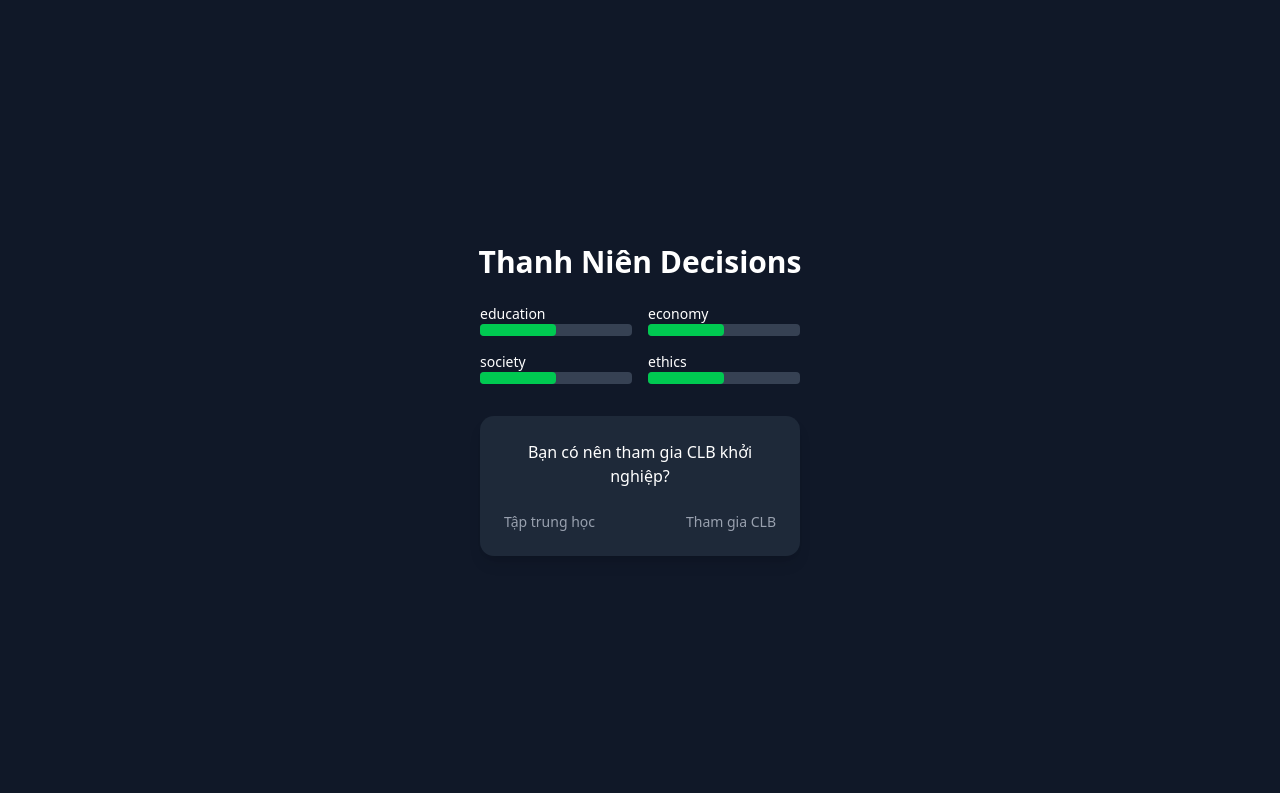
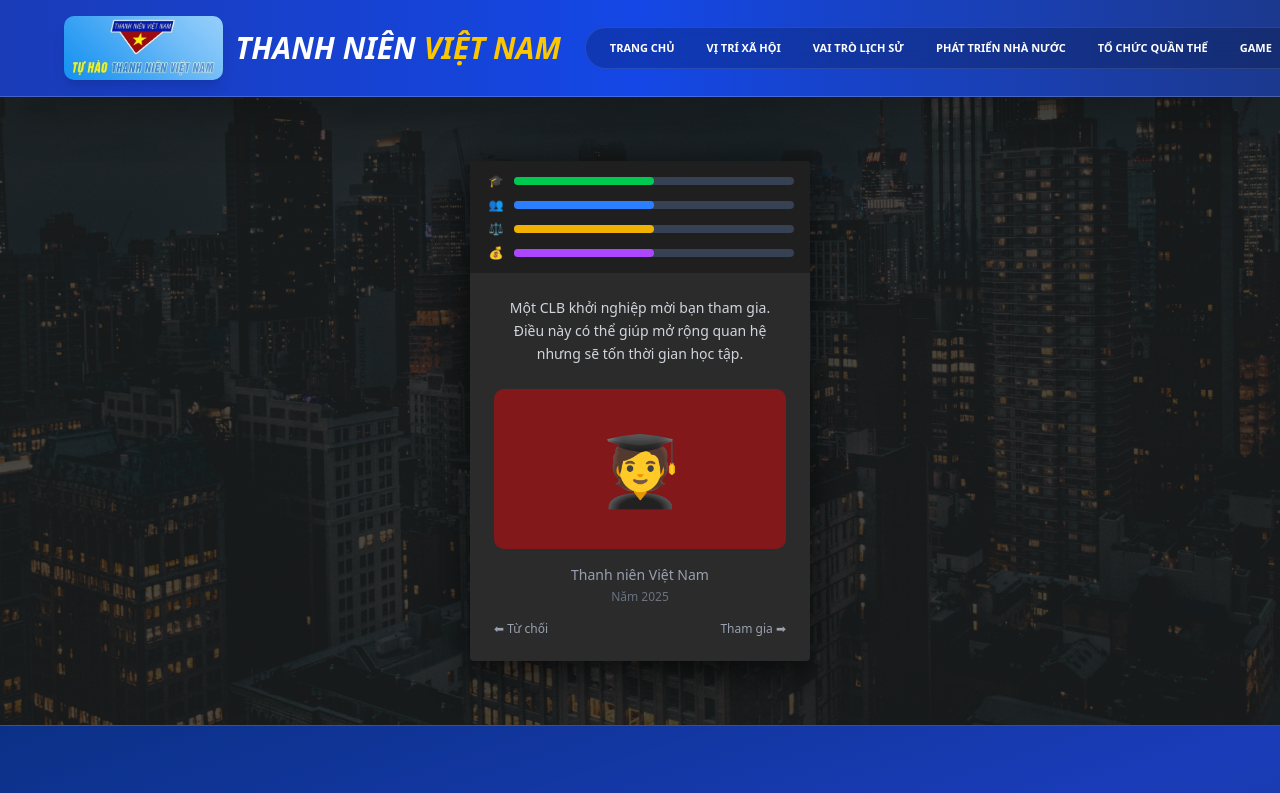
Before and after one commit to nguyenthanhhoa183091/genzvn, a Next.js app: page /games in a window 1280 px wide. Shown: the top 793 px of the page. Built offline with nearby package versions, Linux system fonts and the light colour scheme.

Commit message:
game_update_content

```diff
--- a/app/games/page.tsx
+++ b/app/games/page.tsx
@@ -1,134 +1,250 @@
 "use client"
 
+import Header from "@/components/Header"
+import Footer from "@/components/Footer"
 import { useState } from "react"
 import { motion, useMotionValue, useTransform } from "framer-motion"
 
 type Stats = {
-  education: number
-  economy: number
-  society: number
-  ethics: number
+  "giáo dục": number
+  "kinh tế": number
+  "xã hội": number
+  "đạo đức": number
 }
 
 type Card = {
   text: string
-  left: {
-    label: string
-    effect: Partial<Stats>
-  }
-  right: {
-    label: string
-    effect: Partial<Stats>
-  }
+  left: { label: string; effect: Partial<Stats> }
+  right: { label: string; effect: Partial<Stats> }
 }
 
 const cards: Card[] = [
+
   {
-    text: "Bạn có nên tham gia CLB khởi nghiệp?",
-    left: {
-      label: "Tập trung học",
-      effect: { education: +10, economy: -3 },
+    text: "Một CLB khởi nghiệp mời bạn tham gia. Điều này có thể giúp mở rộng quan hệ nhưng sẽ tốn thời gian học tập.",
+    left: { label: "Từ chối", effect: { "giáo dục": 8 } },
+    right: { label: "Tham gia", effect: { "xã hội": 10, "kinh tế": 3 } }
   },
-    right: {
-      label: "Tham gia CLB",
-      effect: { economy: +6, society: +5 },
+
+  {
+    text: "Bạn được đề nghị làm thêm vào cuối tuần.",
+    left: { label: "Tập trung học", effect: { "giáo dục": 6 } },
+    right: { label: "Nhận việc", effect: { "kinh tế": 8, "giáo dục": -3 } }
   },
+
+  {
+    text: "Bạn được mời tham gia tình nguyện vùng sâu.",
+    left: { label: "Đi tình nguyện", effect: { "xã hội": 10, "đạo đức": 6 } },
+    right: { label: "Ở lại học", effect: { "giáo dục": 5 } }
+  },
+
+  {
+    text: "Một startup đề nghị bạn tham gia từ sớm.",
+    left: { label: "Thử sức", effect: { "kinh tế": 12, "giáo dục": -4 } },
+    right: { label: "Từ chối", effect: { "giáo dục": 5 } }
+  },
+
+  {
+    text: "Bạn được học bổng đi du học.",
+    left: { label: "Đi du học", effect: { "giáo dục": 15, "xã hội": -3 } },
+    right: { label: "Ở lại VN", effect: { "xã hội": 6 } }
+  },
+
+  {
+    text: "Một phong trào xã hội cần người lãnh đạo.",
+    left: { label: "Tham gia", effect: { "xã hội": 12, "đạo đức": 5 } },
+    right: { label: "Tránh xa", effect: { "kinh tế": 3 } }
+  },
+
+  {
+    text: "Bạn phát hiện gian lận trong công ty.",
+    left: { label: "Tố cáo", effect: { "đạo đức": 12, "kinh tế": -6 } },
+    right: { label: "Im lặng", effect: { "kinh tế": 8, "đạo đức": -5 } }
+  },
+
+  {
+    text: "Bạn có cơ hội đầu tư vào công nghệ mới.",
+    left: { label: "Đầu tư", effect: { "kinh tế": 15 } },
+    right: { label: "Không mạo hiểm", effect: { "đạo đức": 2 } }
+  },
+
+  {
+    text: "Một người bạn cần giúp đỡ tài chính.",
+    left: { label: "Giúp", effect: { "đạo đức": 8, "kinh tế": -4 } },
+    right: { label: "Từ chối", effect: { "kinh tế": 2 } }
+  },
+
+  {
+    text: "Bạn được đề nghị tham gia chính quyền địa phương.",
+    left: { label: "Tham gia", effect: { "xã hội": 10, "đạo đức": 5 } },
+    right: { label: "Không tham gia", effect: { "kinh tế": 4 } }
   },
   {
-    text: "Bạn được mời làm thêm cuối tuần.",
-    left: {
-      label: "Từ chối",
-      effect: { education: +5 },
+  text: "Một cuộc thi sáng tạo công nghệ dành cho sinh viên đang mở đăng ký.",
+  left: { label: "Tham gia", effect: { "giáo dục": 10, "kinh tế": 2 } },
+  right: { label: "Bỏ qua", effect: { "xã hội": 3 } }
   },
-    right: {
-      label: "Nhận việc",
-      effect: { economy: +8, education: -3 },
+
+  {
+    text: "Bạn được mời làm mentor cho một nhóm sinh viên trẻ.",
+    left: { label: "Nhận lời", effect: { "xã hội": 8, "đạo đức": 5 } },
+    right: { label: "Từ chối", effect: { "kinh tế": 3 } }
   },
+
+  {
+    text: "Một công ty lớn muốn tuyển bạn với mức lương hấp dẫn.",
+    left: { label: "Nhận việc", effect: { "kinh tế": 12, "giáo dục": -2 } },
+    right: { label: "Tiếp tục học", effect: { "giáo dục": 8 } }
   },
+
   {
-    text: "Bạn thấy một chiến dịch tình nguyện.",
-    left: {
-      label: "Tham gia",
-      effect: { society: +10, economy: -2 },
+    text: "Bạn có cơ hội tổ chức một dự án cộng đồng cho thanh niên.",
+    left: { label: "Thực hiện", effect: { "xã hội": 12, "đạo đức": 6 } },
+    right: { label: "Không tham gia", effect: { "kinh tế": 3 } }
   },
-    right: {
-      label: "Bỏ qua",
-      effect: { economy: +3, society: -4 },
+
+  {
+    text: "Bạn được mời phát biểu tại một hội thảo thanh niên.",
+    left: { label: "Nhận lời", effect: { "xã hội": 8, "giáo dục": 4 } },
+    right: { label: "Từ chối", effect: { "đạo đức": 2 } }
   },
+
+  {
+    text: "Một người bạn rủ bạn cùng mở quán cà phê startup.",
+    left: { label: "Hợp tác", effect: { "kinh tế": 10, "xã hội": 4 } },
+    right: { label: "Không tham gia", effect: { "giáo dục": 3 } }
   },
+
+  {
+    text: "Bạn phát hiện một dự án xã hội đang thiếu người lãnh đạo.",
+    left: { label: "Đứng ra lãnh đạo", effect: { "xã hội": 14, "đạo đức": 6 } },
+    right: { label: "Để người khác làm", effect: { "giáo dục": 2 } }
+  },
+
+  {
+    text: "Bạn được mời tham gia một khóa đào tạo lãnh đạo trẻ.",
+    left: { label: "Tham gia", effect: { "giáo dục": 9, "xã hội": 5 } },
+    right: { label: "Bỏ qua", effect: { "kinh tế": 4 } }
+  },
+
+  {
+    text: "Một dự án khởi nghiệp thất bại khiến bạn mất tiền.",
+    left: { label: "Bắt đầu lại", effect: { "kinh tế": -4, "giáo dục": 5 } },
+    right: { label: "Dừng lại", effect: { "đạo đức": 2 } }
+  },
+
+  {
+    text: "Bạn được đề nghị tham gia ban tổ chức một sự kiện thanh niên lớn.",
+    left: { label: "Tham gia", effect: { "xã hội": 11, "giáo dục": 3 } },
+    right: { label: "Từ chối", effect: { "kinh tế": 3 } }
+  }
+
+  ]
+
+const characters = [
+  "🧑‍🎓",
+  "💼",
+  "👨‍💼",
+  "🏛",
+  "⭐"
 ]
 
 function applyEffect(stats: Stats, effect: Partial<Stats>): Stats {
   const newStats = { ...stats }
 
-  Object.entries(effect).forEach(([key, value]) => {
-    const k = key as keyof Stats
-    newStats[k] = Math.max(0, Math.min(100, newStats[k] + (value ?? 0)))
+  Object.entries(effect).forEach(([k, v]) => {
+    const key = k as keyof Stats
+    newStats[key] = Math.max(0, Math.min(100, newStats[key] + (v ?? 0)))
   })
 
   return newStats
 }
 
-export default function YouthLapseGame() {
+export default function GamePage() {
 
   const [stats, setStats] = useState<Stats>({
-    education: 50,
-    economy: 50,
-    society: 50,
-    ethics: 50,
+    "giáo dục": 50,
+    "kinh tế": 50,
+    "xã hội": 50,
+    "đạo đức": 50
   })
 
   const [index, setIndex] = useState(0)
 
   const x = useMotionValue(0)
-  const rotate = useTransform(x, [-200, 200], [-15, 15])
+  const rotate = useTransform(x, [-200, 200], [-12, 12])
 
   const card = cards[index % cards.length]
 
+  const year = 2025 + index
+
+  const phase = Math.min(4, Math.floor(index / 5))
+
+  const character = characters[phase]
+
   const handleChoice = (side: "left" | "right") => {
 
-    const effect = side === "left"
+    const effect =
+      side === "left"
         ? card.left.effect
         : card.right.effect
 
-    const newStats = applyEffect(stats, effect)
+    setStats(applyEffect(stats, effect))
 
-    setStats(newStats)
     setIndex(index + 1)
   }
 
-  const gameOver = Object.values(stats).some(v => v <= 0 || v >= 100)
+  const gameOver =
+    Object.values(stats).some(v => v <= 0 || v >= 100)
+
+  const endingText = () => {
+
+    if (stats["giáo dục"] >= 100)
+      return "Bạn trở thành trí thức dẫn dắt xã hội."
+
+    if (stats["kinh tế"] >= 100)
+      return "Bạn trở thành doanh nhân giàu có."
+
+    if (stats["xã hội"] >= 100)
+      return "Bạn trở thành nhà hoạt động xã hội."
+
+    if (stats["đạo đức"] >= 100)
+      return "Bạn trở thành biểu tượng đạo đức."
+
+    return "Xã hội sụp đổ vì mất cân bằng."
+  }
+
+  const effectPreview =
+    x.get() > 60
+      ? card.right.effect
+      : x.get() < -60
+      ? card.left.effect
+      : null
 
   return (
+    <div className="flex flex-col min-h-screen bg-[#1a1a1a] text-white relative overflow-hidden">
 
-    <main className="flex flex-col items-center justify-center min-h-screen bg-gray-900 text-white">
+      <Header />
 
-      <h1 className="text-3xl font-bold mb-6">
-        Thanh Niên Decisions
-      </h1>
 
-      {/* Stats */}
 
-      <div className="grid grid-cols-2 gap-4 mb-8 w-80">
-
-        {Object.entries(stats).map(([key, value]) => (
-
-          <div key={key}>
-
-            <div className="text-sm">{key}</div>
-
-            <div className="bg-gray-700 h-3 rounded">
+      <main className="relative flex-grow flex items-center justify-center py-16 overflow-hidden">
+        {/* SKYLINE BACKGROUND */}
 
         <div
-                className="bg-green-500 h-3 rounded"
-                style={{ width: `${value}%` }}
+          className="absolute inset-0 bg-[url('/background/skyline.jpg')] bg-bottom bg-cover opacity-20 pointer-events-none z-0"
         />
 
-            </div>
+        <div className="relative z-10 w-[340px] bg-[#2b2b2b] rounded shadow-[0_10px_40px_rgba(0,0,0,0.7)] overflow-hidden">
 
-          </div>
+          {/* STAT BAR */}
 
-        ))}
+          <div className="bg-[#1f1f1f] px-4 py-3 space-y-2">
+
+            <Stat icon="🎓" value={stats["giáo dục"]} color="bg-green-500" />
+            <Stat icon="👥" value={stats["xã hội"]} color="bg-blue-500" />
+            <Stat icon="⚖️" value={stats["đạo đức"]} color="bg-yellow-500" />
+            <Stat icon="💰" value={stats["kinh tế"]} color="bg-purple-500" />
 
           </div>
 
@@ -140,25 +256,57 @@ export default function YouthLapseGame() {
               dragConstraints={{ left: 0, right: 0 }}
               onDragEnd={(e, info) => {
 
-            if (info.offset.x > 120) {
+                if (info.offset.x > 120)
                   handleChoice("right")
-            }
 
-            if (info.offset.x < -120) {
+                if (info.offset.x < -120)
                   handleChoice("left")
-            }
 
               }}
-          className="w-80 bg-gray-800 p-6 rounded-xl shadow-lg text-center cursor-grab"
+              className="p-6 text-center cursor-grab select-none"
             >
 
-          <p className="mb-6">{card.text}</p>
+              <p className="text-sm text-gray-300 mb-6 leading-relaxed">
+                {card.text}
+              </p>
 
-          <div className="flex justify-between text-sm text-gray-400">
+              {/* EFFECT PREVIEW */}
 
-            <span>{card.left.label}</span>
+              {effectPreview && (
+                <div className="text-xs mb-3 text-yellow-300">
 
-            <span>{card.right.label}</span>
+                  {Object.entries(effectPreview).map(([k, v]) => (
+                    <div key={k}>
+                      {v > 0 ? "+" : ""}
+                      {v} {k}
+                    </div>
+                  ))}
+
+                </div>
+              )}
+
+              {/* CHARACTER */}
+
+              <div className="bg-red-900 rounded-lg h-40 flex items-center justify-center mb-4">
+
+                <span className="text-6xl animate-breathe">
+                  {character}
+                </span>
+
+              </div>
+
+              <div className="text-sm text-gray-400 mb-1">
+                Thanh niên Việt Nam
+              </div>
+
+              <div className="text-xs text-gray-500">
+                Năm {year}
+              </div>
+
+              <div className="flex justify-between text-xs text-gray-400 mt-4">
+
+                <span>⬅ {card.left.label}</span>
+                <span>{card.right.label} ➡</span>
 
               </div>
 
@@ -168,31 +316,68 @@ export default function YouthLapseGame() {
 
           {gameOver && (
 
-        <div className="text-center">
+            <div className="p-10 text-center">
 
-          <h2 className="text-3xl text-red-400">
-            Society Collapse
+              <h2 className="text-xl text-red-400 mb-4">
+                Kết thúc
               </h2>
 
+              <p className="text-sm text-gray-300 mb-6">
+                {endingText()}
+              </p>
+
               <button
-            className="mt-6 px-6 py-3 bg-blue-600 rounded"
+                className="px-4 py-2 bg-blue-600 rounded"
                 onClick={() => {
+
                   setStats({
-                education: 50,
-                economy: 50,
-                society: 50,
-                ethics: 50,
+                    "giáo dục": 50,
+                    "kinh tế": 50,
+                    "xã hội": 50,
+                    "đạo đức": 50
                   })
+
                   setIndex(0)
+
                 }}
               >
-            Restart
+                Chơi lại
               </button>
 
             </div>
 
           )}
 
+        </div>
+
       </main>
+
+      <Footer />
+
+    </div>
   )
 }
+
+function Stat({ icon, value, color }: any) {
+
+  return (
+
+    <div className="flex items-center gap-2 text-xs">
+
+      <span className="w-5 text-center">
+        {icon}
+      </span>
+
+      <div className="flex-1 bg-gray-700 h-2 rounded">
+
+        <div
+          className={`${color} h-2 rounded transition-all duration-500`}
+          style={{ width: `${value}%` }}
+        />
+
+      </div>
+
+    </div>
+
+  )
+}
```
Also changed, not shown: public/background/skyline.jpg (added). Lines whose indentation alone changed are shown as unchanged.
